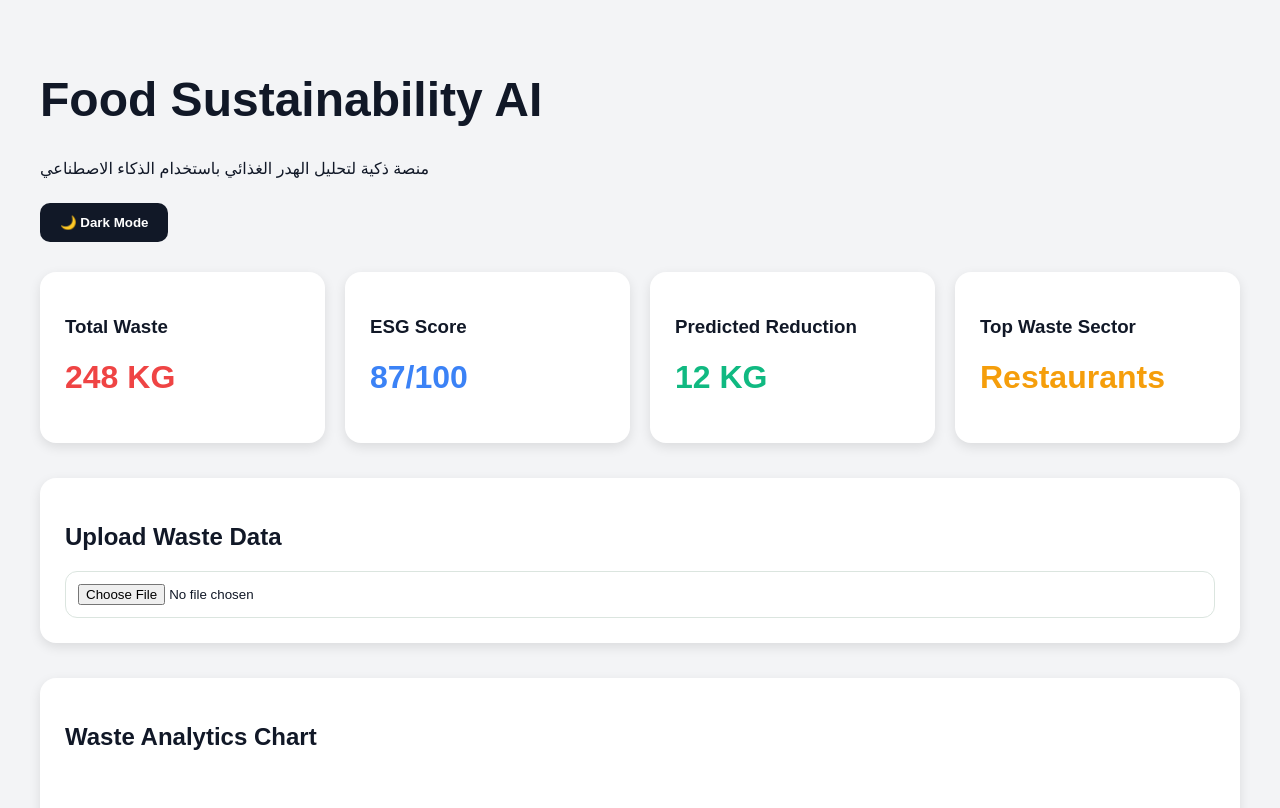
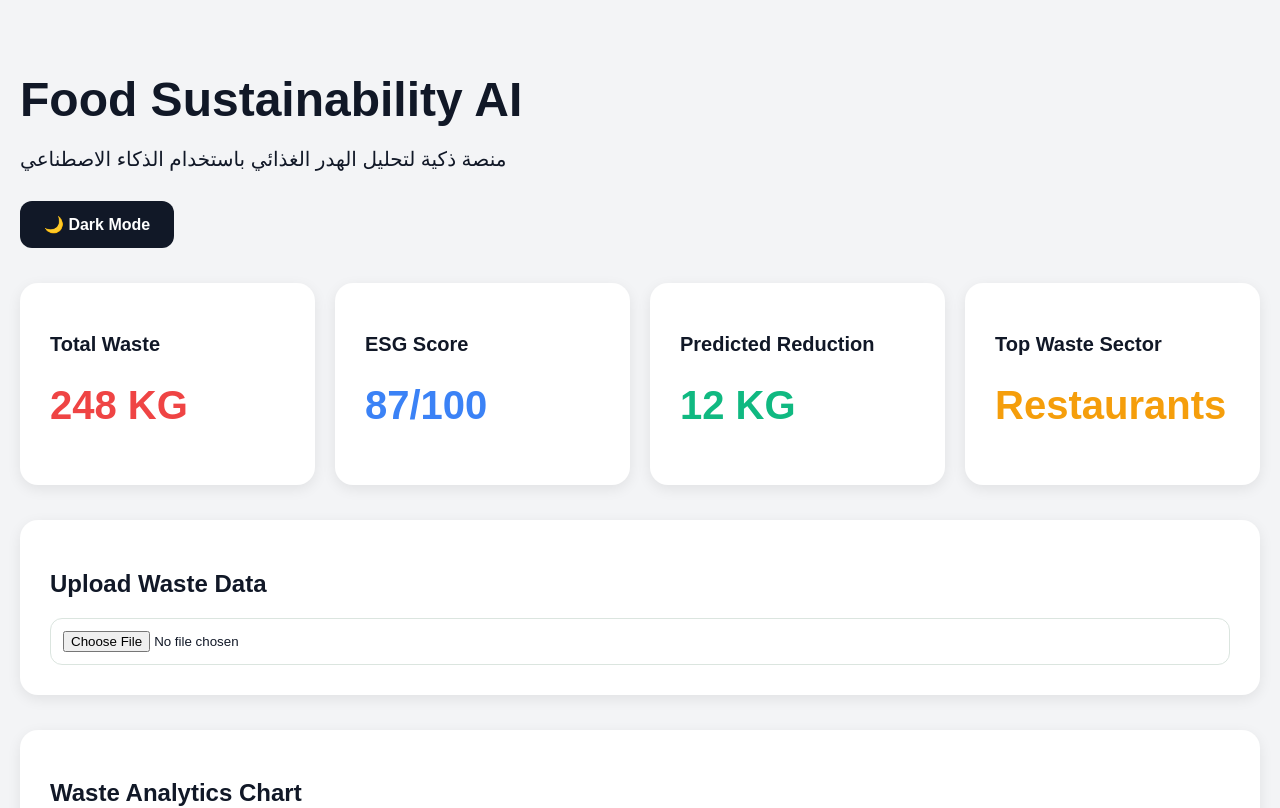
Before and after one commit to aboremasx0x-boop/food-sustainability-ai, a Next.js app in the folder Food_Sustainability_AI_Full_Platform/food_sustainability_frontend_v3/: page / in a window 1280 px wide. Shown: the top 808 px of the page. Built offline with nearby package versions, Linux system fonts and the light colour scheme.

Commit message:
Update index.jsx

```diff
--- a/Food_Sustainability_AI_Full_Platform/food_sustainability_frontend_v3/pages/index.jsx
+++ b/Food_Sustainability_AI_Full_Platform/food_sustainability_frontend_v3/pages/index.jsx
@@ -22,6 +22,7 @@ export default function Home() {
 
   function handleFileUpload(e) {
     const file = e.target.files[0];
+
     if (!file) return;
 
     setFileName(file.name);
@@ -54,14 +55,16 @@ export default function Home() {
         }
       });
 
-      const sortedCategories = Object.entries(categories)
-        .map(([name, value]) => ({
+      const sorted = Object.entries(categories).map(
+        ([name, value]) => ({
           name,
           value,
-        }))
-        .sort((a, b) => b.value - a.value);
+        })
+      );
 
-      const highest = sortedCategories[0]?.name || "Unknown";
+      const highest =
+        sorted.sort((a, b) => b.value - a.value)[0]?.name ||
+        "Unknown";
 
       const predictedReduction = Math.round(total * 0.12);
 
@@ -74,7 +77,7 @@ export default function Home() {
       setReduction(predictedReduction);
       setESG(esgScore);
       setTopCategory(highest);
-      setCategoryStats(sortedCategories);
+      setCategoryStats(sorted);
 
       setAnalysis(`
 نتائج التحليل الذكي:
@@ -93,41 +96,51 @@ export default function Home() {
     reader.readAsText(file);
   }
 
-  const pageStyle = {
+  return (
+    <div
+      style={{
         minHeight: "100vh",
-    padding: "40px",
+        background: darkMode ? "#0f172a" : "#f3f4f6",
+        padding: "40px 20px",
         fontFamily: "Arial",
-    background: darkMode ? "#111827" : "#f3f4f6",
         color: darkMode ? "white" : "#111827",
-  };
-
-  const cardStyle = {
-    background: darkMode ? "#1f2937" : "white",
-    padding: "25px",
-    borderRadius: "16px",
-    boxShadow: "0 4px 12px rgba(0,0,0,0.1)",
-  };
-
-  return (
-    <div style={pageStyle}>
-      <h1 style={{ fontSize: "48px" }}>
+      }}
+    >
+      <div
+        style={{
+          maxWidth: "1400px",
+          margin: "0 auto",
+        }}
+      >
+        <h1
+          style={{
+            fontSize: "48px",
+            marginBottom: "10px",
+          }}
+        >
           Food Sustainability AI
         </h1>
 
-      <p style={{ marginBottom: "25px" }}>
+        <p
+          style={{
+            fontSize: "20px",
+            marginBottom: "30px",
+          }}
+        >
           منصة ذكية لتحليل الهدر الغذائي باستخدام الذكاء الاصطناعي
         </p>
 
         <button
           onClick={() => setDarkMode(!darkMode)}
           style={{
-          padding: "12px 20px",
-          borderRadius: "10px",
+            padding: "14px 24px",
             border: "none",
+            borderRadius: "12px",
             background: darkMode ? "#2563eb" : "#111827",
             color: "white",
-          marginBottom: "30px",
             cursor: "pointer",
+            marginBottom: "35px",
+            fontSize: "16px",
           }}
         >
           {darkMode ? "☀️ Light Mode" : "🌙 Dark Mode"}
@@ -137,41 +150,41 @@ export default function Home() {
           style={{
             display: "grid",
             gridTemplateColumns:
-            "repeat(auto-fit,minmax(240px,1fr))",
+              "repeat(auto-fit,minmax(250px,1fr))",
             gap: "20px",
             marginBottom: "35px",
           }}
         >
-        <div style={cardStyle}>
-          <h3>Total Waste</h3>
-          <h1 style={{ color: "#ef4444" }}>
-            {totalWaste} KG
-          </h1>
+          <Card
+            title="Total Waste"
+            value={`${totalWaste} KG`}
+            color="#ef4444"
+            darkMode={darkMode}
+          />
+
+          <Card
+            title="ESG Score"
+            value={`${esg}/100`}
+            color="#3b82f6"
+            darkMode={darkMode}
+          />
+
+          <Card
+            title="Predicted Reduction"
+            value={`${reduction} KG`}
+            color="#10b981"
+            darkMode={darkMode}
+          />
+
+          <Card
+            title="Top Waste Sector"
+            value={topCategory}
+            color="#f59e0b"
+            darkMode={darkMode}
+          />
         </div>
 
-        <div style={cardStyle}>
-          <h3>ESG Score</h3>
-          <h1 style={{ color: "#3b82f6" }}>
-            {esg}/100
-          </h1>
-        </div>
-
-        <div style={cardStyle}>
-          <h3>Predicted Reduction</h3>
-          <h1 style={{ color: "#10b981" }}>
-            {reduction} KG
-          </h1>
-        </div>
-
-        <div style={cardStyle}>
-          <h3>Top Waste Sector</h3>
-          <h1 style={{ color: "#f59e0b" }}>
-            {topCategory}
-          </h1>
-        </div>
-      </div>
-
-      <div style={{ ...cardStyle, marginBottom: "35px" }}>
+        <Section darkMode={darkMode}>
           <h2>Upload Waste Data</h2>
 
           <input
@@ -190,34 +203,82 @@ export default function Home() {
             <div
               style={{
                 marginTop: "20px",
-              padding: "20px",
-              borderRadius: "12px",
                 background: darkMode
                   ? "#111827"
                   : "#f9fafb",
+                padding: "20px",
+                borderRadius: "12px",
+                lineHeight: "2",
                 whiteSpace: "pre-line",
-              lineHeight: "2",
               }}
             >
               {analysis}
             </div>
           )}
-      </div>
+        </Section>
 
-      <div style={cardStyle}>
+        <Section darkMode={darkMode}>
           <h2>Waste Analytics Chart</h2>
 
-        <div style={{ width: "100%", height: 400 }}>
+          <div style={{ width: "100%", height: 450 }}>
             <ResponsiveContainer>
               <BarChart data={categoryStats}>
                 <XAxis dataKey="name" />
                 <YAxis />
                 <Tooltip />
-              <Bar dataKey="value" fill="#10b981" />
+                <Bar dataKey="value" fill="#14b8a6" />
               </BarChart>
             </ResponsiveContainer>
           </div>
+        </Section>
       </div>
     </div>
   );
 }
+
+function Card({ title, value, color, darkMode }) {
+  return (
+    <div
+      style={{
+        background: darkMode ? "#1e293b" : "white",
+        padding: "30px",
+        borderRadius: "18px",
+        boxShadow: "0 4px 14px rgba(0,0,0,0.08)",
+      }}
+    >
+      <h3
+        style={{
+          marginBottom: "15px",
+          fontSize: "20px",
+        }}
+      >
+        {title}
+      </h3>
+
+      <h1
+        style={{
+          color,
+          fontSize: "40px",
+        }}
+      >
+        {value}
+      </h1>
+    </div>
+  );
+}
+
+function Section({ children, darkMode }) {
+  return (
+    <div
+      style={{
+        background: darkMode ? "#1e293b" : "white",
+        padding: "30px",
+        borderRadius: "18px",
+        marginBottom: "35px",
+        boxShadow: "0 4px 14px rgba(0,0,0,0.08)",
+      }}
+    >
+      {children}
+    </div>
+  );
+}
```
Lines whose indentation alone changed are shown as unchanged.
